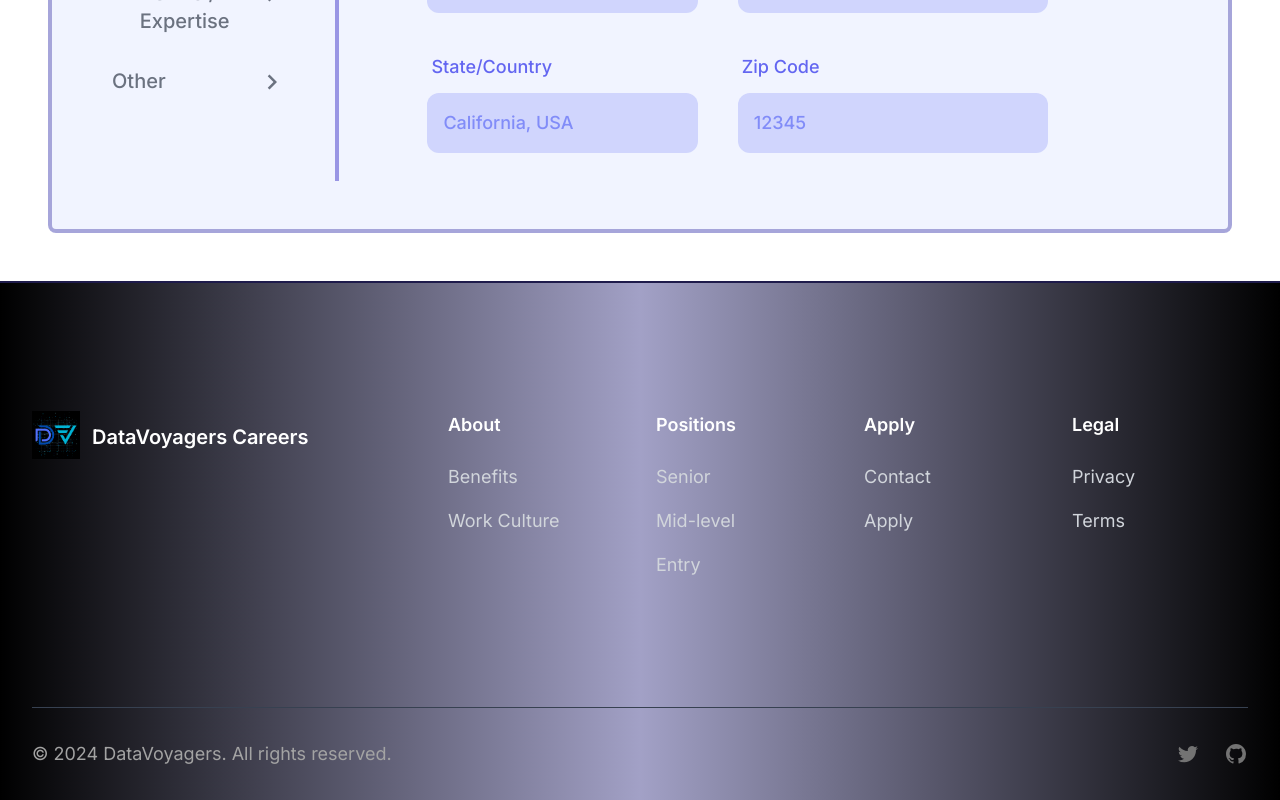
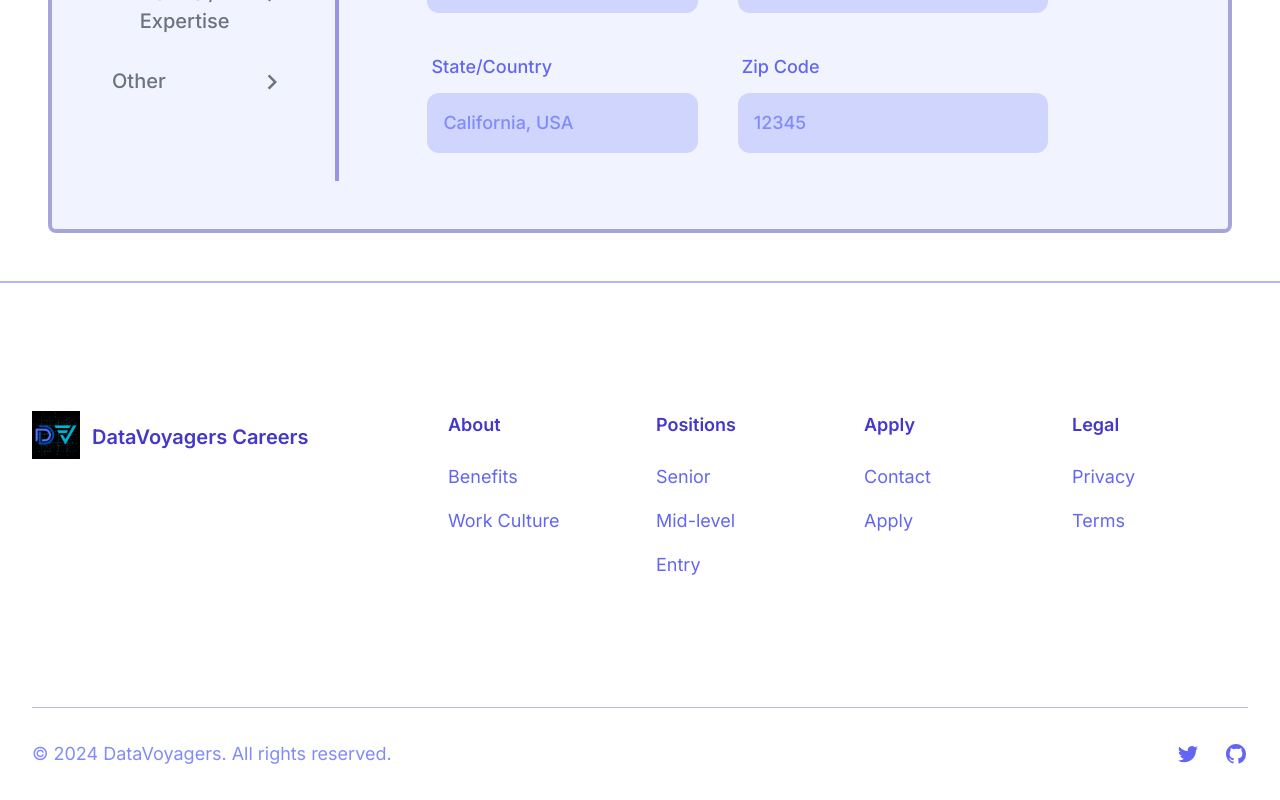
Before and after one commit to carhanc/website-cd, a Next.js app: page /apply in a window 1280 px wide. Shown: the part 511-1311 px from the top of the page. Built offline with nearby package versions, Linux system fonts and the light colour scheme.

Commit message:
footer made white

```diff
--- a/src/components/footer.js
+++ b/src/components/footer.js
@@ -49,7 +49,7 @@ const navigation = {
 export default function Footer() {
   return (
     <footer
-      className=" bg-gradient-to-r from-black via-indigo-900/45 to-black border-t-2 border-indigo-950"
+      className=" bg-gradient-to-r border-t-2 border-indigo-600/40"
       aria-labelledby="footer-heading"
     >
       <div className="mx-auto max-w-7xl px-16 pb-8 pt-16 sm:pt-24 lg:px-8 lg:pt-32 opacity-100">
@@ -63,12 +63,12 @@ export default function Footer() {
                     draggable="false"
                     src={logo}
                 />
-                <p className="mt-3 hidden md:block text-white">DataVoyagers Careers</p>
+                <p className="mt-3 hidden md:block text-indigo-700">DataVoyagers Careers</p>
             </Link>
           <div className="mt-16 grid grid-cols-2 gap-8 xl:col-span-2 xl:mt-0">
             <div className="md:grid md:grid-cols-2 md:gap-8">
             <div>
-                <h3 className="text-sm lg:text-lg font-semibold leading-6 text-white">
+                <h3 className="text-sm lg:text-lg font-semibold leading-6 text-indigo-700">
                   About
                 </h3>
                 <ul role="list" className="mt-6 space-y-4">
@@ -76,7 +76,7 @@ export default function Footer() {
                     <li key={item.name}>
                       <Link
                         href={item.href}
-                        className="text-sm lg:text-lg leading-6 text-gray-300 hover:text-white"
+                        className="text-sm lg:text-lg leading-6 text-indigo-500 hover:text-indigo-400"
                       >
                         {item.name}
                       </Link>
@@ -85,7 +85,7 @@ export default function Footer() {
                 </ul>
               </div>
               <div>
-                <h3 className="text-sm lg:text-lg font-semibold leading-6 text-white mt-10 md:mt-0">
+                <h3 className="text-sm lg:text-lg font-semibold leading-6 text-indigo-700 mt-10 md:mt-0">
                   Positions
                 </h3>
                 <ul role="list" className="mt-6 space-y-4">
@@ -93,7 +93,7 @@ export default function Footer() {
                     <li key={item.name}>
                       <Link
                         href={item.href}
-                        className="text-sm lg:text-lg leading-6 text-gray-300 hover:text-white"
+                        className="text-sm lg:text-lg leading-6 text-indigo-500 hover:text-indigo-400"
                       >
                         {item.name}
                       </Link>
@@ -104,7 +104,7 @@ export default function Footer() {
             </div>
             <div className="md:grid md:grid-cols-2 md:gap-8">
               <div>
-                <h3 className="text-sm lg:text-lg font-semibold leading-6 text-white">
+                <h3 className="text-sm lg:text-lg font-semibold leading-6 text-indigo-700">
                   Apply
                 </h3>
                 <ul role="list" className="mt-6 space-y-4">
@@ -112,7 +112,7 @@ export default function Footer() {
                     <li key={item.name}>
                       <Link
                         href={item.href}
-                        className="text-sm lg:text-lg leading-6 text-gray-300 hover:text-white"
+                        className="text-sm lg:text-lg leading-6 text-indigo-500 hover:text-indigo-400"
                       >
                         {item.name}
                       </Link>
@@ -121,7 +121,7 @@ export default function Footer() {
                 </ul>
               </div>
               <div className="mt-10 md:mt-0">
-                <h3 className="text-sm lg:text-lg font-semibold leading-6 text-white">
+                <h3 className="text-sm lg:text-lg font-semibold leading-6 text-indigo-700">
                   Legal
                 </h3>
                 <ul role="list" className="mt-6 space-y-4">
@@ -129,7 +129,7 @@ export default function Footer() {
                     <li key={item.name}>
                       <Link
                         href={item.href}
-                        className="text-sm lg:text-lg leading-6 text-gray-300 hover:text-white"
+                        className="text-sm lg:text-lg leading-6 text-indigo-500 hover:text-indigo-400"
                       >
                         {item.name}
                       </Link>
@@ -140,21 +140,21 @@ export default function Footer() {
             </div>
           </div>
         </div>
-        <div className="mt-8 sm:mt-32 border-t border-gray-700 pt-8 md:flex md:items-center md:justify-between">
+        <div className="mt-8 sm:mt-32 border-t border-indigo-600/40 pt-8 md:flex md:items-center md:justify-between">
           <div className="flex space-x-6 md:order-2">
             {navigation.social.map((item) => (
               <Link
                 key={item.name}
                 href={item.href}
                 target="_blank"
-                className="text-neutral-500 hover:text-neutral-400 ease-linear transition"
+                className="text-indigo-500 hover:text-indigo-400 ease-linear transition"
               >
                 <span className="sr-only">{item.name}</span>
                 <item.icon className="h-6 w-6" aria-hidden="true" />
               </Link>
             ))}
           </div>
-          <p className="mt-8 text-sm lg:text-lg leading-5 text-neutral-400 md:order-1 md:mt-0">
+          <p className="mt-8 text-sm lg:text-lg leading-5 text-indigo-400 md:order-1 md:mt-0">
             &copy; {new Date().getFullYear()} DataVoyagers. All rights reserved.
           </p>
         </div>
```
